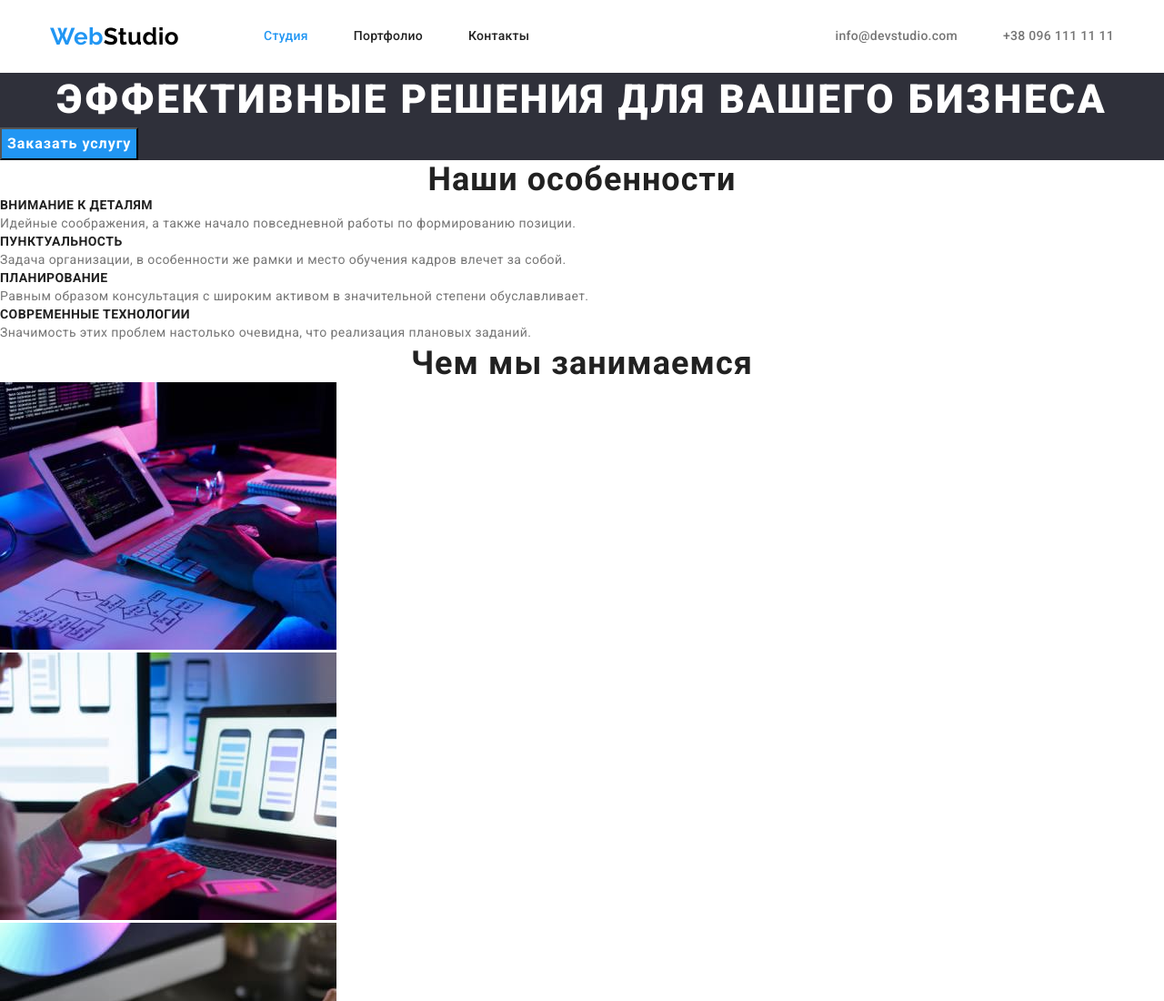
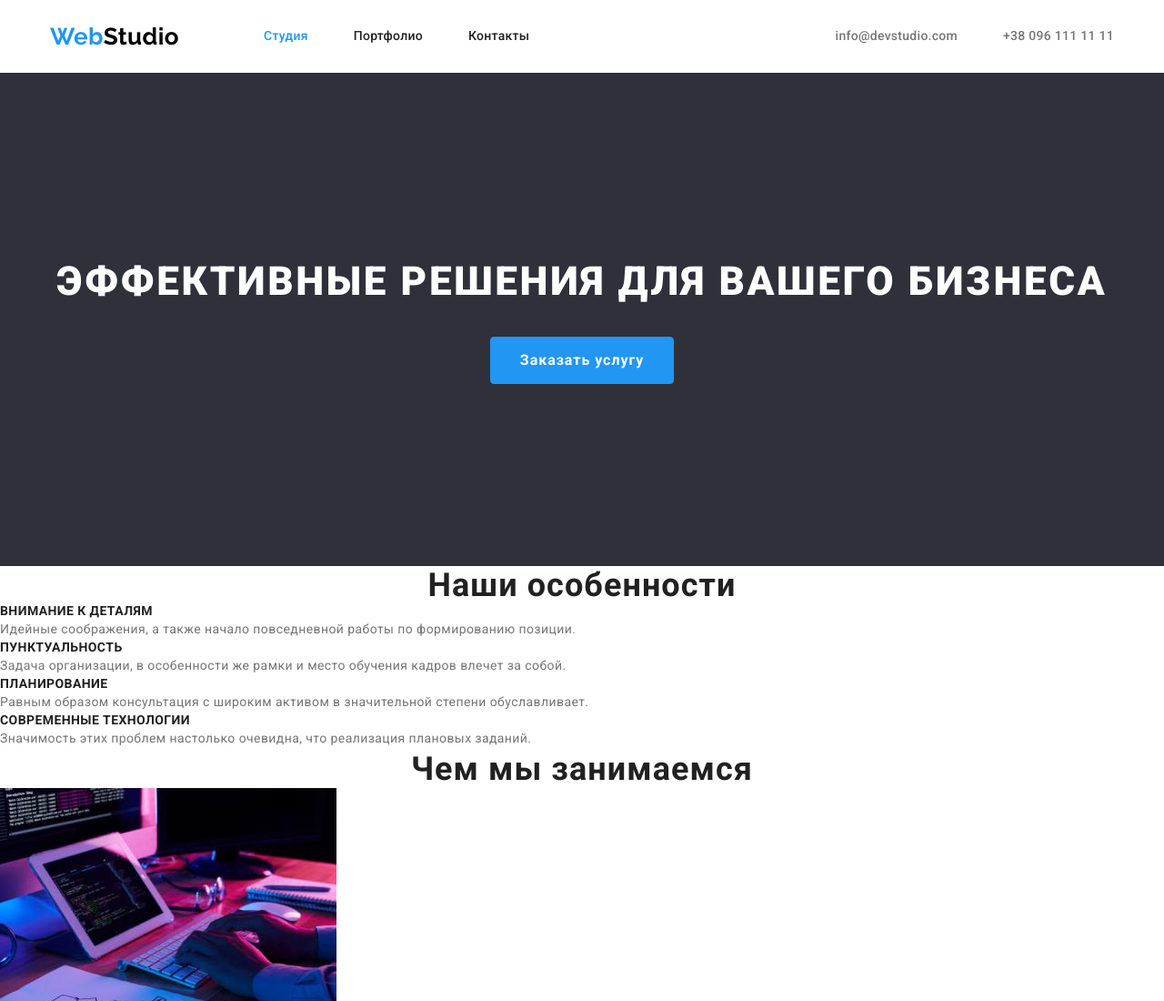
Before and after one commit to roman8301/goit-markup-hw-03, a plain HTML site: page index.html in a window 1280 px wide. Shown: the top 1100 px of the page at 91% size. Drawn offline with nearby package versions, Linux system fonts and the light colour scheme.

Commit message:
Changed styles for the hero section

```diff
--- a/css/styles.css
+++ b/css/styles.css
@@ -136,7 +136,15 @@ p {
   background-color: var(--bg-color);
   color: var(--white-color);
 }
+
+.hero .indent {
+  padding-top: 200px;
+  padding-bottom: 200px;
+}
+
 .hero-title {
+  margin-bottom: 30px;
+
   font-weight: 900;
   font-size: 44px;
   line-height: 1.36;
@@ -144,10 +152,19 @@ p {
   text-align: center;
   text-transform: uppercase;
 }
+
 .hero-btn {
+  display: block;
+  margin: 0 auto;
+  padding: 10px 32px;
+
   font-weight: 700;
   line-height: 1.88;
   letter-spacing: 0.06em;
+
+  border: 1px solid var(--blue-color);
+  border-radius: 4px;
+
   cursor: pointer;
 }
 
--- a/index.html
+++ b/index.html
@@ -41,8 +41,10 @@
     <main class="main">
       <!-- Hero -->
       <section class="hero">
-        <h1 class="hero-title">эффективные решения для вашего бизнеса</h1>
-        <button class="hero-btn" type="button">Заказать услугу</button>
+        <div class="container indent">
+          <h1 class="hero-title">эффективные решения для вашего бизнеса</h1>
+          <button class="hero-btn" type="button">Заказать услугу</button>
+        </div>
       </section>
       <!-- Our features -->
       <section class="features">
```
